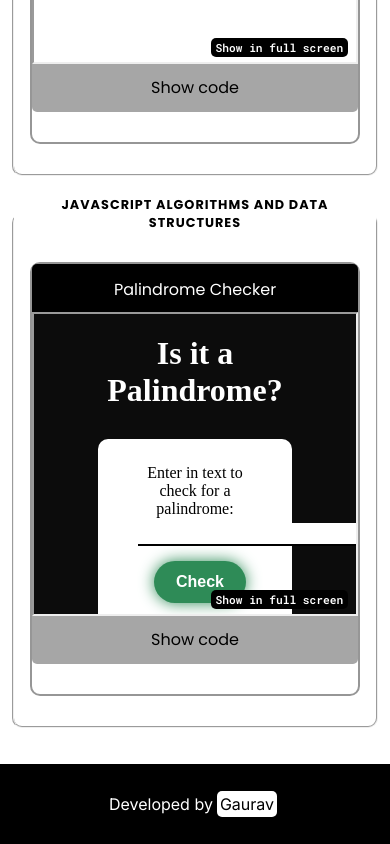
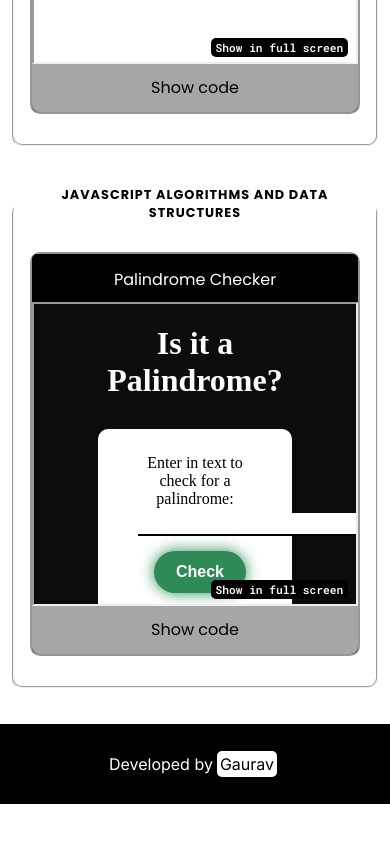
Before and after one commit to GauravJagtap04/freeCodeCamp-projects, a plain HTML site: page index.html in a window 390 px wide. Shown: the part 2168-3012 px from the top of the page. After the commit the page ends 2972 px from the top, so only its background shows below. Drawn offline with nearby package versions, Linux system fonts and the light colour scheme; a web font is replaced by a local one.

Commit message:
minor UI changes

```diff
--- a/styles.css
+++ b/styles.css
@@ -17,7 +17,7 @@
     --nav-boxs-1: #0a00259a;
     --nav-boxs-2: #0a00666e;
     --nav-submenu-b: rgba(211, 211, 211, 0.795);
-    --nav-submenu-bg: rgba(63, 63, 63, 0.623);
+    --nav-submenu-bg: rgba(6, 0, 39, 0.623);
 }
 
 nav, main {
@@ -30,7 +30,7 @@ main.disable-transitions {
 }
 
 body::-webkit-scrollbar {
-    background-color: transparent;
+    background-color: var(--white);
     width: 10px;
 }
 
@@ -172,6 +172,7 @@ ul {
 
 #projects-list-main > li:hover {
     transform: translateY(5px);
+    cursor: pointer;
 }
 
 #projects-list-main li:not(.projects-list-sub li) {
@@ -284,6 +285,10 @@ h2 {
 
 fieldset {
     border-radius: 10px;
+    margin-top: 30px;
+}
+
+fieldset:not(:first-of-type) {
     margin-top: 60px;
 }
 
@@ -438,6 +443,10 @@ footer span {
         padding: 30px 0;
     }
 
+    fieldset:not(:first-of-type) {
+        margin-top: 40px;
+    }
+
     h2 {
         font-size: .8rem;
         margin: 0 10px;
@@ -453,6 +462,10 @@ footer span {
         height: 430px;
     }
 
+    .project-tile:last-of-type {
+        height: 400px;
+    }
+
     .preview span {
         right: 10px;
     }
```
